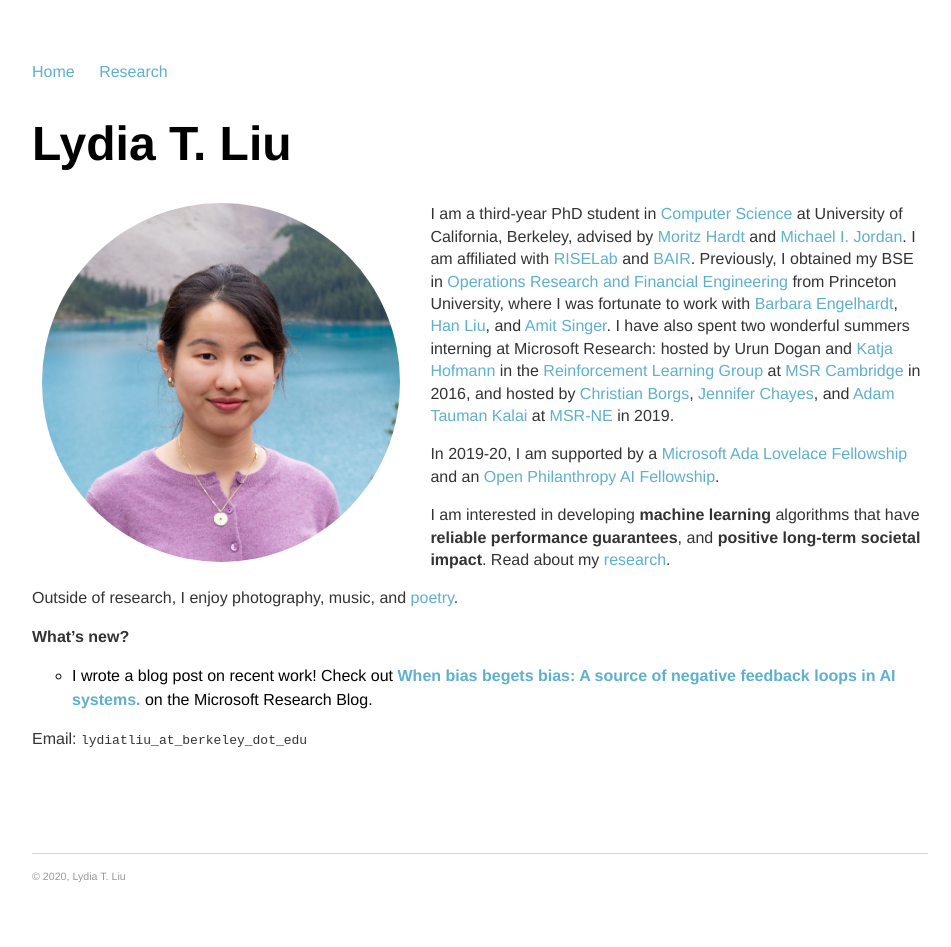
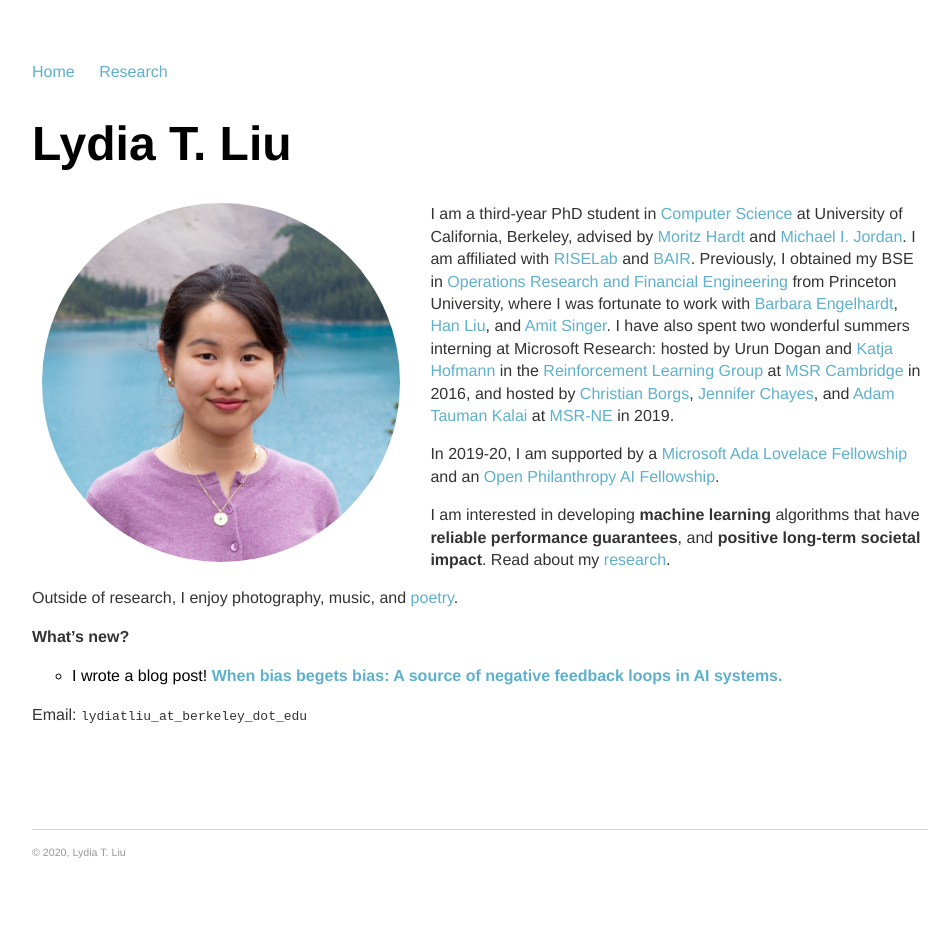
Before and after one commit to serenalwang/serenalwang.github.io, a Jekyll site: the page built from index.md, in a window 1280 px wide. Shown: the whole page, without its empty margins (160-1111 px from the left). Built offline with Jekyll 4.4.1, drawn with Linux system fonts in a browser that asks for light colours; after the commit the page ends 923 px from its top, so only the background shows below that.

Commit message:
Update index.md

```diff
--- a/index.md
+++ b/index.md
@@ -18,6 +18,6 @@
 Outside of research, I enjoy photography, music, and <a href="/writing">poetry</a>.
 
 **What's new?**
-* I wrote a blog post on recent work! Check out [**When bias begets bias: A source of negative feedback loops in AI systems.**](https://www.microsoft.com/en-us/research/blog/when-bias-begets-bias-a-source-of-negative-feedback-loops-in-ai-systems/) on the Microsoft Research Blog.
+* I wrote a blog post! [**When bias begets bias: A source of negative feedback loops in AI systems.**](https://www.microsoft.com/en-us/research/blog/when-bias-begets-bias-a-source-of-negative-feedback-loops-in-ai-systems/)
 
 Email: `lydiatliu_at_berkeley_dot_edu`
```
